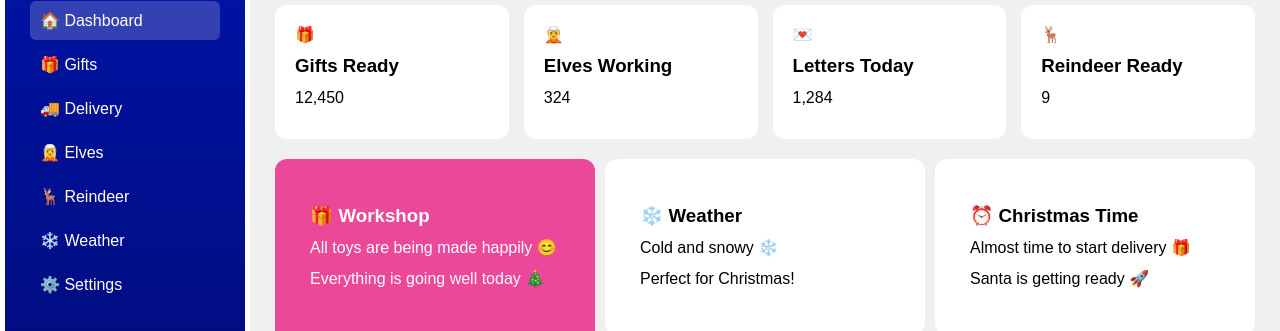
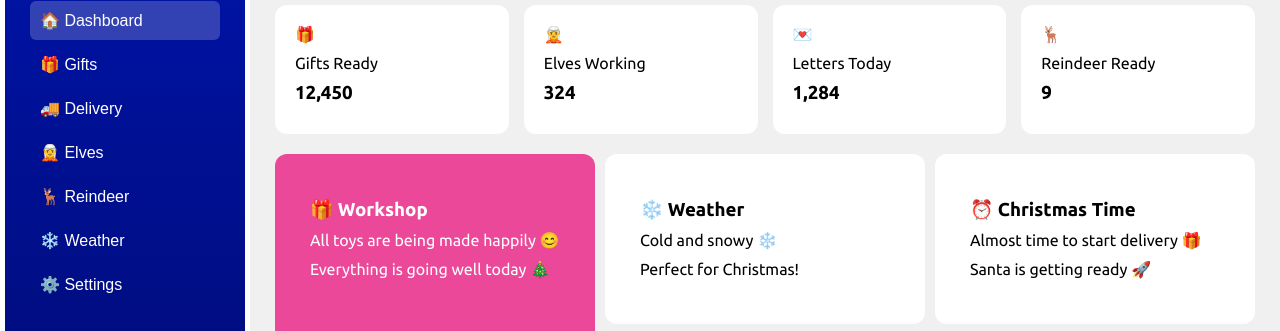
Before and after one commit to Arthurdavin/Merry-Christmas, a plain HTML site: page index.html in a window 1280 px wide. Shown: the part 77-408 px from the top of the page. Drawn offline with Linux system fonts and the light colour scheme.

Commit message:
change font

```diff
--- a/css/style.css
+++ b/css/style.css
@@ -63,7 +63,7 @@
 h3,
 p {
   margin: 10px 0;
-  line-height: 1.3;
+  font-family: "Ubuntu", sans-serif;
 }
 
 /* Cards */
--- a/index.html
+++ b/index.html
@@ -4,6 +4,12 @@
     <meta charset="UTF-8" />
     <meta name="viewport" content="width=device-width, initial-scale=1.0" />
     <title>Merry Christmas</title>
+    <link rel="preconnect" href="https://fonts.googleapis.com" />
+    <link rel="preconnect" href="https://fonts.gstatic.com" crossorigin />
+    <link
+      href="https://fonts.googleapis.com/css2?family=Ubuntu:ital,wght@0,300;0,400;0,500;0,700;1,300;1,400;1,500;1,700&display=swap"
+      rel="stylesheet"
+    />
     <link rel="stylesheet" href="./css/style.css" />
   </head>
   <body>
@@ -31,23 +37,23 @@
         <section class="stats">
           <div class="card1">
             🎁
-            <h3>Gifts Ready</h3>
-            <p>12,450</p>
+            <p>Gifts Ready</p>
+            <h3>12,450</h3>
           </div>
           <div class="card1">
             🧝
-            <h3>Elves Working</h3>
-            <p>324</p>
+            <p>Elves Working</p>
+            <h3>324</h3>
           </div>
           <div class="card1">
             💌
-            <h3>Letters Today</h3>
-            <p>1,284</p>
+            <p>Letters Today</p>
+            <h3>1,284</h3>
           </div>
           <div class="card1">
             🦌
-            <h3>Reindeer Ready</h3>
-            <p>9</p>
+            <p>Reindeer Ready</p>
+            <h3>9</h3>
           </div>
         </section>
 
```
